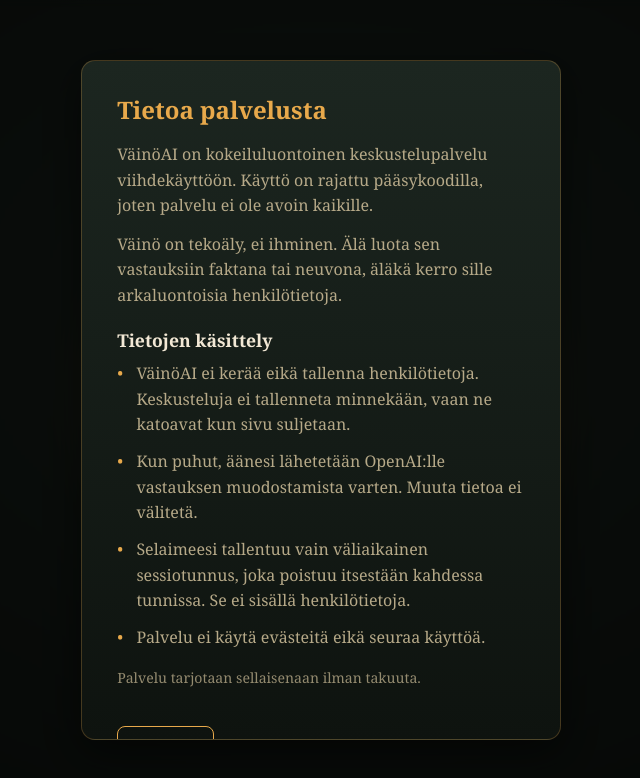
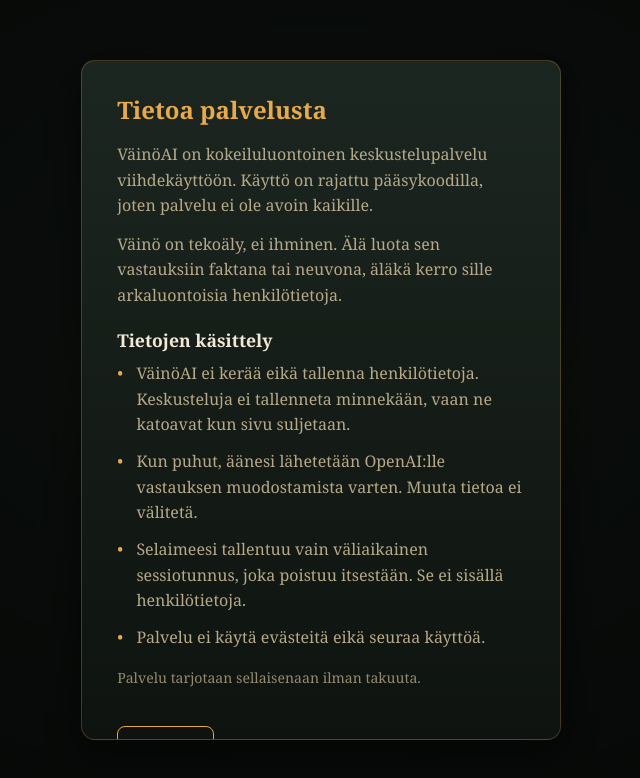
Before and after one commit to JariCode/vainoai, a React (Vite) app in the folder frontendvainoai/: page / in a window 1280 px wide. Both pictures are taken after a click on the button "Tietoa palvelusta". Shown: the top 778 px of the page, without its empty margins (319-959 px from the left). Built offline with nearby package versions, Linux system fonts and the light colour scheme.

Commit message:
fix:Poistettu tarkka session kesto tietomodaalista

```diff
--- a/frontendvainoai/src/components/Tietomodaali.jsx
+++ b/frontendvainoai/src/components/Tietomodaali.jsx
@@ -20,7 +20,7 @@
         <ul className="modaali-lista">
           <li>VäinöAI ei kerää eikä tallenna henkilötietoja. Keskusteluja ei tallenneta minnekään, vaan ne katoavat kun sivu suljetaan.</li>
           <li>Kun puhut, äänesi lähetetään OpenAI:lle vastauksen muodostamista varten. Muuta tietoa ei välitetä.</li>
-          <li>Selaimeesi tallentuu vain väliaikainen sessiotunnus, joka poistuu itsestään kahdessa tunnissa. Se ei sisällä henkilötietoja.</li>
+          <li>Selaimeesi tallentuu vain väliaikainen sessiotunnus, joka poistuu itsestään. Se ei sisällä henkilötietoja.</li>
           <li>Palvelu ei käytä evästeitä eikä seuraa käyttöä.</li>
         </ul>
 
```
